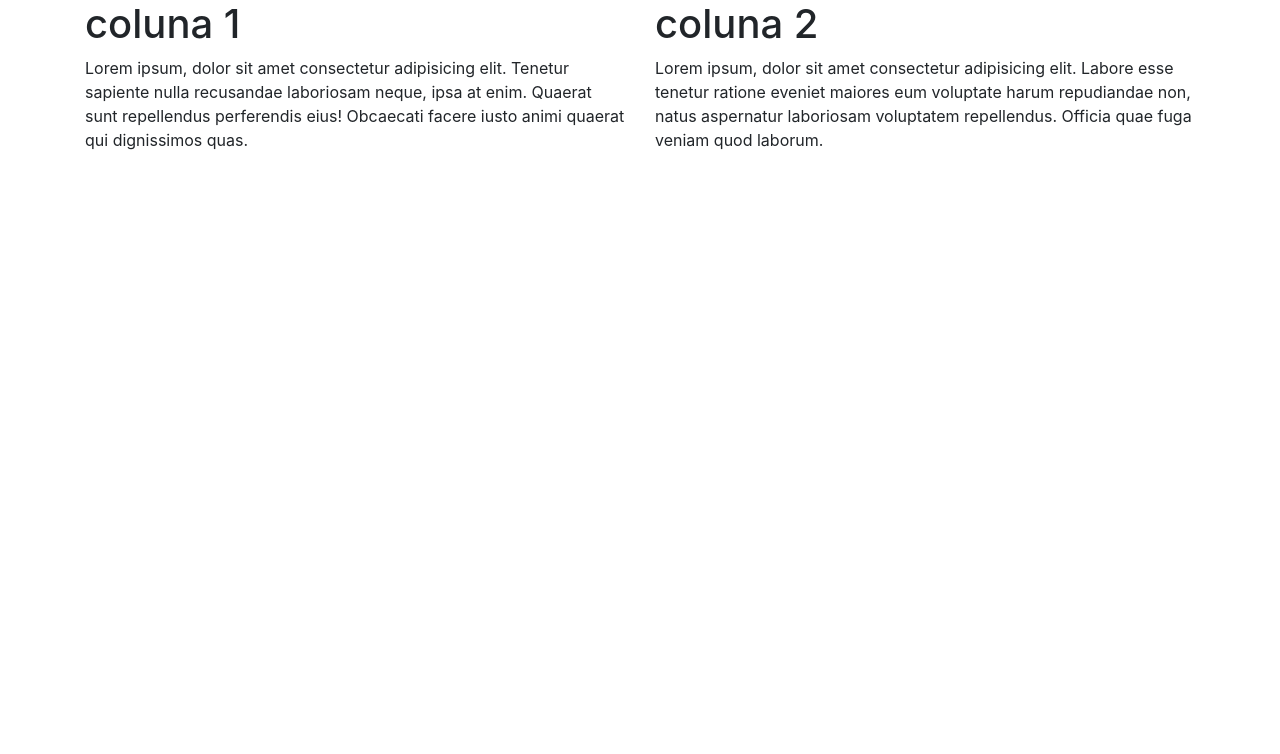
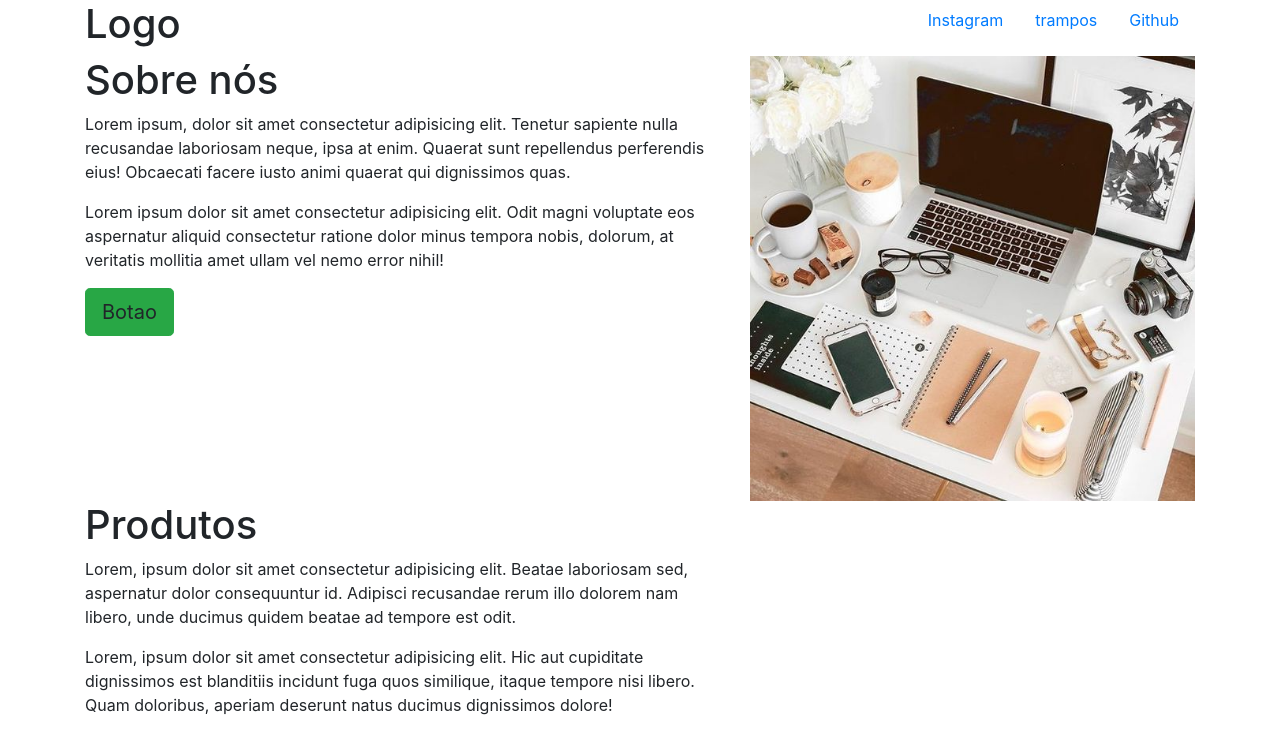
Before and after one commit to ericayabiku/javascript, a plain HTML site: page bootstrap/projeto/index.html in a window 1280 px wide. Drawn offline with nearby package versions, Linux system fonts and the light colour scheme.

Commit message:
bootstrap

```diff
--- a/bootstrap/projeto/index.html
+++ b/bootstrap/projeto/index.html
@@ -10,18 +10,56 @@
 </head>
 <body>
 
+    <header>
+        <div class="container">
+            <div class="row">
+                <div class="col">
+                    <h1>Logo</h1>
+                </div>
+
+        <div class="col">
+
+            <ul class="nav justify-content-end">
+            <li class="nav-item"><a class="nav-link" href="www.instagram.com/ericayabiku" target="_blank">Instagram</a> </li>
+            <li class="nav-item"><a class="nav-link" href="www.trampos.co/ericayabiku" target="_blank">trampos</a></li>
+            <li class="nav-item"><a class="nav-link" href="www.github.com/ericayabiku" target="_blank">Github</a></li>
+            </ul>
+            </div>
+            </div>
+
+    </header>
+
+    <section id="sobre">
+
     <div class="container">
         <div class="row">
-            <div class="col">
-                <h1>coluna 1</h1>
+            <div class="col-md-7 col-sm-12">
+
+                <h1>Sobre nós</h1>
                 <p>Lorem ipsum, dolor sit amet consectetur adipisicing elit. Tenetur sapiente nulla recusandae laboriosam neque, ipsa at enim. Quaerat sunt repellendus perferendis eius! Obcaecati facere iusto animi quaerat qui dignissimos quas.</p>
-            </div>
-            <div class="col">
-                <h1>coluna 2</h1>
-                <p>Lorem ipsum, dolor sit amet consectetur adipisicing elit. Labore esse tenetur ratione eveniet maiores eum voluptate harum repudiandae non, natus aspernatur laboriosam voluptatem repellendus. Officia quae fuga veniam quod laborum.</p>
+                <p>Lorem ipsum dolor sit amet consectetur adipisicing elit. Odit magni voluptate eos aspernatur aliquid consectetur ratione dolor minus tempora nobis, dolorum, at veritatis mollitia amet ullam vel nemo error nihil!</p>
+                <a class="btn btn-lg btn-success">Botao</a>
+                </div>
+
+                <div class="col-md-5 col-sm-12">
+                    <img src="../imagens/INDEX.jpg" alt="imagem-exemplo" class="img-fluid">
+
+                </div>
+             </div>
+        </div>
+    </div>
+    </section>
+    <section id="Produtos">
+        <div class="container">
+            <div class="row">
+                <div class="col-md-7 col-sm-12">
+                    <h1>Produtos</h1>
+                    <p>Lorem, ipsum dolor sit amet consectetur adipisicing elit. Beatae laboriosam sed, aspernatur dolor consequuntur id. Adipisci recusandae rerum illo dolorem nam libero, unde ducimus quidem beatae ad tempore est odit.</p>
+                    <p>Lorem, ipsum dolor sit amet consectetur adipisicing elit. Hic aut cupiditate dignissimos est blanditiis incidunt fuga quos similique, itaque tempore nisi libero. Quam doloribus, aperiam deserunt natus ducimus dignissimos dolore!</p>
+
+                </div>
             </div>
         </div>
-    </div>
-
+    </section>
 </body>
 </html>
--- a/package.json
+++ /dev/null
@@ -1,5 +0,0 @@
-{
-  "dependencies": {
-    "bootstrap": "^5.2.0"
-  }
-}
```
Also changed, not shown: bootstrap/imagens/INDEX.jpg (added), 3 other files.
